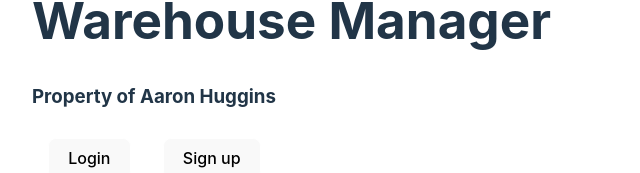
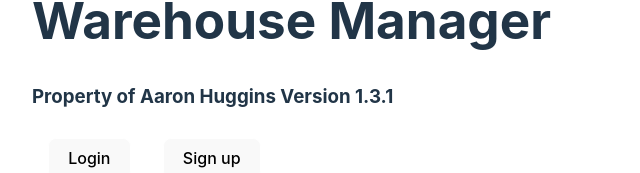
Before and after one commit to MaelstromDef/SDET-Training-Project-2, a React (Vite) app in the folder project1Frontend/: page / in a window 1280 px wide. Shown: the part 115-288 px from the top of the page, without its empty margins (0-640 px from the left). Built offline with nearby package versions, Linux system fonts and the light colour scheme.

Commit message:
Changes for Presentation Building

```diff
--- a/project1Frontend/src/Pages/Landing.jsx
+++ b/project1Frontend/src/Pages/Landing.jsx
@@ -13,7 +13,7 @@ export default function Landing(){
 
     return <>
         <h1>Warehouse Manager</h1>
-        <h3>Property of Aaron Huggins</h3>
+        <h3>Property of Aaron Huggins Version 1.3.1</h3>
         <button onClick={btnLogin_Handler}>Login</button>
         <button onClick={btnSignup_Handler}>Sign up</button>
     </>
```
Also changed, not shown: 1 other file (tests, documents, lock files or other folders).
